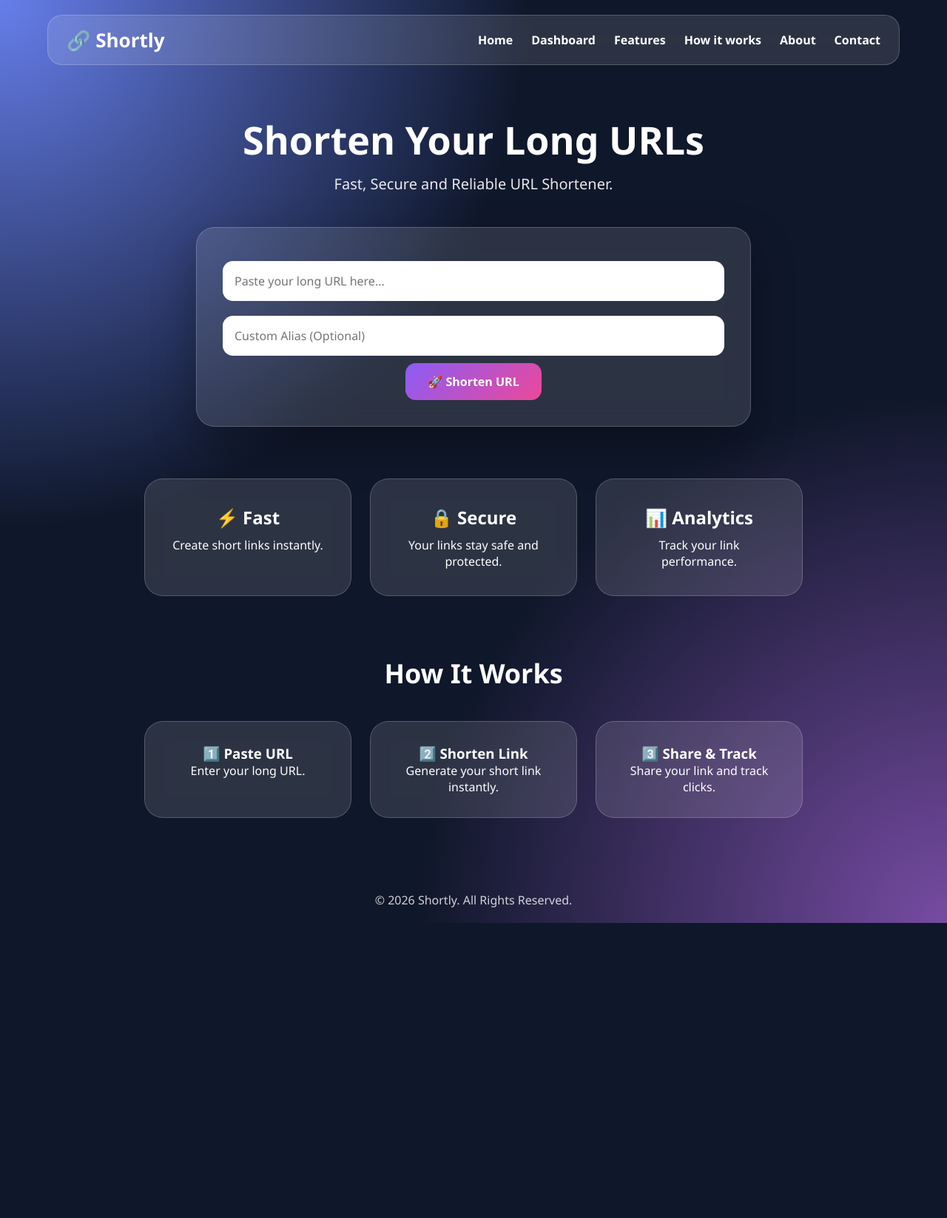
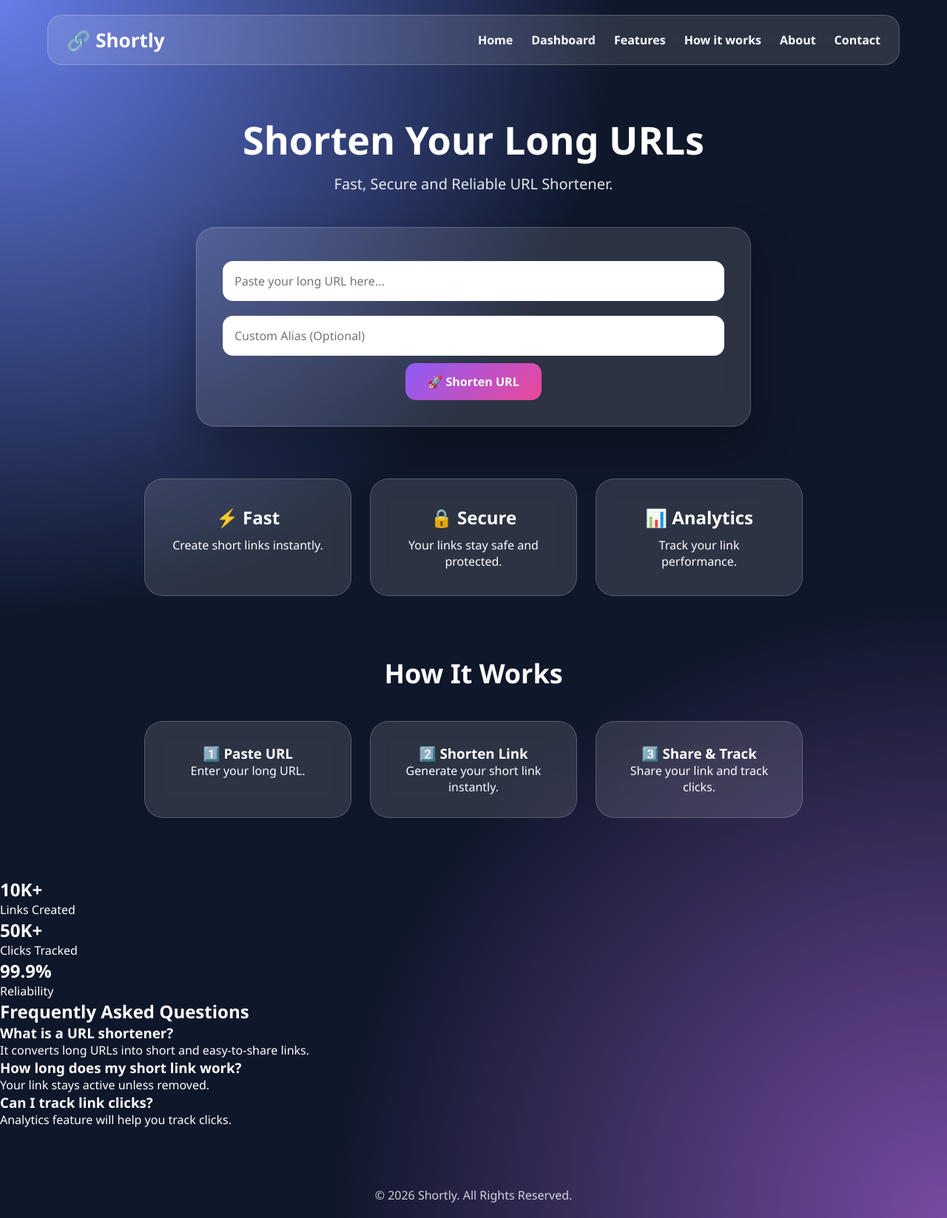
Before and after one commit to Khanarm/Url-shortnar-ashrot, a Flask app: page / in a window 1280 px wide. Shown: the whole page at 74% size. Before the commit the page ends 1248 px from the top, so only its background shows below. Run offline with Flask 3, Linux system fonts and the light colour scheme.

Commit message:
Update index.html

```diff
--- a/templates/index.html
+++ b/templates/index.html
@@ -290,6 +290,114 @@ Home - URL Shortener
 
 </section>
 
+<section class="stats">
+
+
+    <div class="stat-card">
+
+        <h2>
+            10K+
+        </h2>
+
+        <p>
+            Links Created
+        </p>
+
+    </div>
+
+
+
+    <div class="stat-card">
+
+        <h2>
+            50K+
+        </h2>
+
+        <p>
+            Clicks Tracked
+        </p>
+
+    </div>
+
+
+
+    <div class="stat-card">
+
+        <h2>
+            99.9%
+        </h2>
+
+        <p>
+            Reliability
+        </p>
+
+    </div>
+
+
+</section>
+
+
+
+<section class="faq">
+
+
+    <h2>
+        Frequently Asked Questions
+    </h2>
+
+
+
+    <div class="faq-box">
+
+
+        <h3>
+            What is a URL shortener?
+        </h3>
+
+        <p>
+            It converts long URLs into short and easy-to-share links.
+        </p>
+
+
+    </div>
+
+
+
+
+    <div class="faq-box">
+
+
+        <h3>
+            How long does my short link work?
+        </h3>
+
+        <p>
+            Your link stays active unless removed.
+        </p>
+
+
+    </div>
+
+
+
+
+    <div class="faq-box">
+
+
+        <h3>
+            Can I track link clicks?
+        </h3>
+
+        <p>
+            Analytics feature will help you track clicks.
+        </p>
+
+
+    </div>
+
+
+    </section>
+
 
 
 {% endblock %}
```
